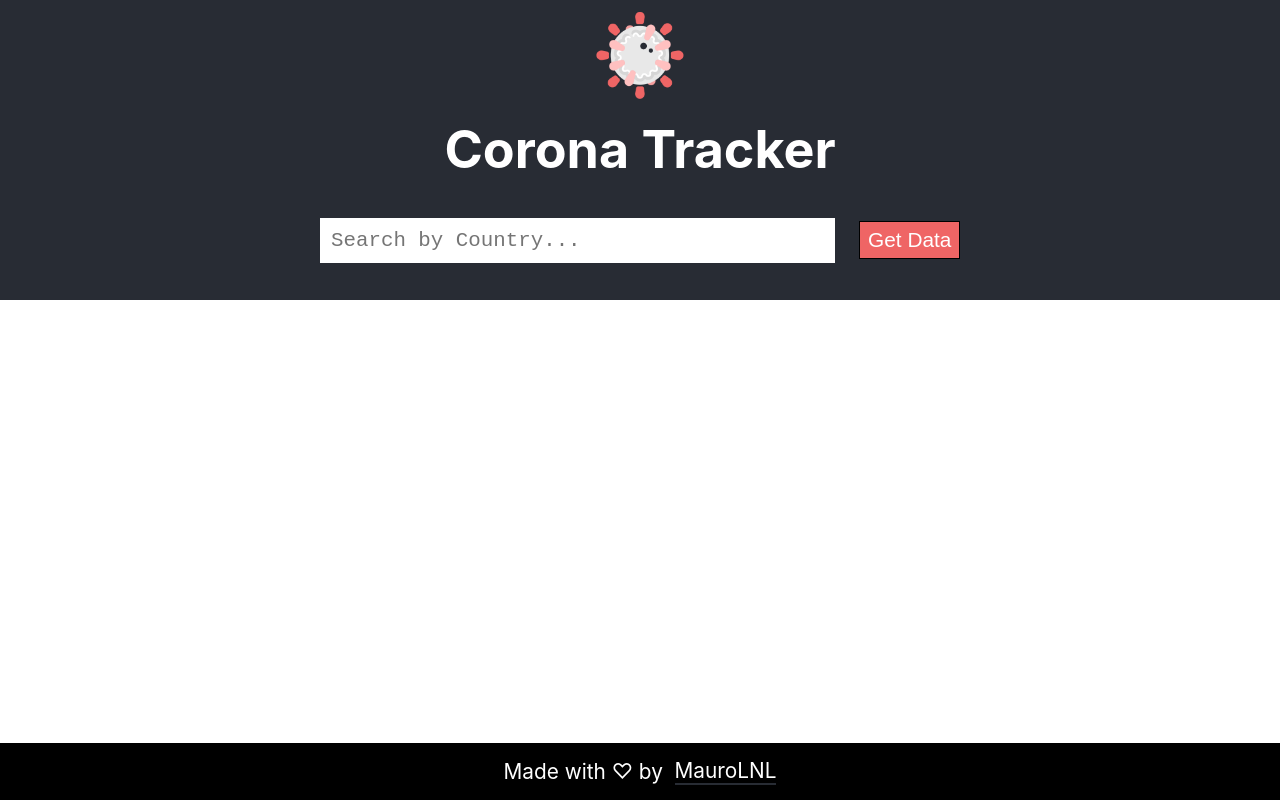
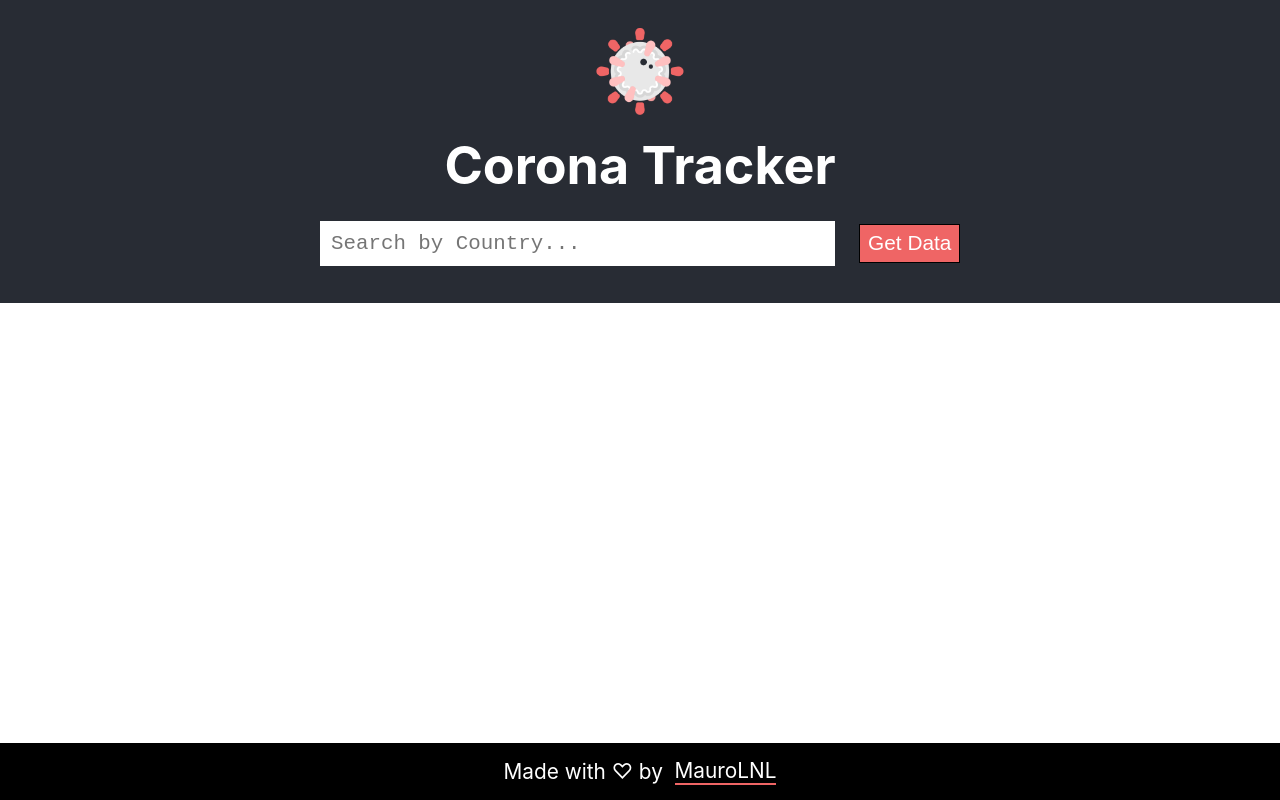
Before and after one commit to maurolnl/corona-tracker, a React (Vite) app: page / in a window 1280 px wide. Built offline with nearby package versions, Linux system fonts and the light colour scheme; no server answers.

Commit message:
Add color scheme to footer link and margin styles to Header

```diff
--- a/src/components/Footer/index.css
+++ b/src/components/Footer/index.css
@@ -18,13 +18,13 @@
 
 .footer-link {
   color: var(--color-neutral-primary);
-  border-bottom: 2px solid var(--color-accent);
+  border-bottom: 2px solid var(--color-secondary);
   text-decoration: none;
   cursor: pointer;
   transition: all .5s;
 }
 
 .footer-link:hover{
-  background-color: var(--color-accent);
+  background-color: var(--color-secondary);
   color:var(--color-neutral-primary)
 }
--- a/src/components/Header/index.css
+++ b/src/components/Header/index.css
@@ -17,6 +17,7 @@
 
 .App-logo {
   margin-bottom: 0;
+  margin-top: 1rem;
 }
 
 .App-img {
--- a/src/components/SearchForm/index.css
+++ b/src/components/SearchForm/index.css
@@ -3,5 +3,6 @@
   flex-direction: row;
   flex-wrap: nowrap;
   justify-content: space-between;
-  padding: 2.3rem 0;
+  padding-bottom: 2.3rem;
+  padding-top: 1.5rem;
 }
```
